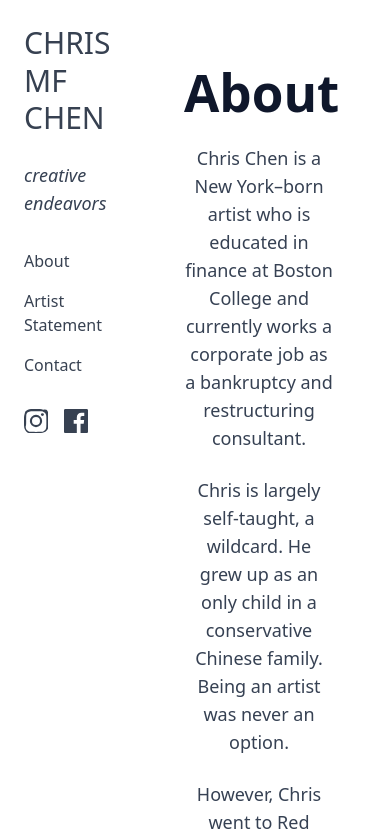
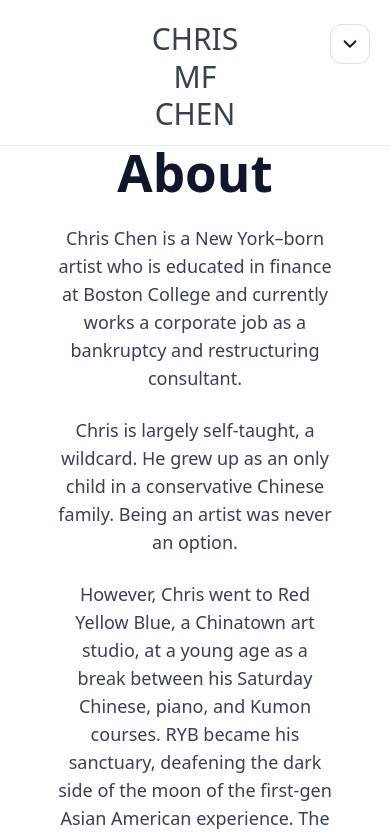
Before and after one commit to kc34251/my-portfolio, a React (Vite) app: page /about in a window 390 px wide. Shown: the top 837 px of the page. Built offline with nearby package versions, Linux system fonts and the light colour scheme.

Commit message:
Mobile update

```diff
--- a/src/About.jsx
+++ b/src/About.jsx
@@ -6,7 +6,7 @@ export default function About() {
       <Sidebar />
 
       {/* Main Content */}
-      <div className="lg:ml-64 md:ml-48 ml-32 px-6 py-8">
+      <div className="page-content lg:ml-64 md:ml-48 ml-32 px-6 py-8">
         <h1 className="text-4xl font-bold mb-6">About</h1>
         <div className="text-lg text-gray-700 space-y-6">
   <p>
--- a/src/App.css
+++ b/src/App.css
@@ -41,3 +41,165 @@
 .read-the-docs {
   color: #888;
 }
+
+.enter-button-wrapper {
+  bottom: 4rem;
+}
+
+.sidebar {
+  z-index: 40;
+}
+
+.sidebar-header {
+  width: 100%;
+  display: flex;
+  align-items: center;
+  justify-content: space-between;
+}
+
+.sidebar-title {
+  display: inline-block;
+}
+
+.sidebar-toggle {
+  display: none;
+}
+
+.sidebar-menu {
+  display: block;
+}
+
+@media (orientation: portrait) and (max-width: 1024px) {
+  .enter-button-wrapper {
+    top: 55% !important;
+    bottom: auto !important;
+    transform: translate(-50%, -50%) !important;
+  }
+
+  .sidebar {
+    position: fixed !important;
+    top: 0;
+    left: 0;
+    right: 0;
+    width: 100% !important;
+    max-width: 100%;
+    height: auto !important;
+    flex-direction: column;
+    align-items: center;
+    padding: 1.25rem 1rem 0.75rem;
+    background: rgba(255, 255, 255, 0.92);
+    backdrop-filter: blur(12px);
+    border-bottom: 1px solid rgba(15, 23, 42, 0.08);
+  }
+
+  .sidebar-header {
+    justify-content: center;
+    text-align: center;
+    position: relative;
+    width: 100%;
+  }
+
+  .sidebar-title {
+    margin-bottom: 0;
+  }
+
+  .sidebar-toggle {
+    display: inline-flex;
+    position: absolute;
+    top: 0.25rem;
+    right: 0.25rem;
+    width: 2.5rem;
+    height: 2.5rem;
+    padding: 0.5rem;
+    border-radius: 0.75rem;
+    border: 1px solid rgba(15, 23, 42, 0.12);
+    background: rgba(255, 255, 255, 0.92);
+    justify-content: center;
+    align-items: center;
+  }
+
+  .sidebar-toggle span {
+    display: block;
+    width: 1.3rem;
+    height: 0.16rem;
+    background: #0f172a;
+    border-radius: 9999px;
+    transition: transform 180ms ease, opacity 180ms ease;
+  }
+
+  .sidebar-toggle span + span {
+    margin-top: 0.28rem;
+  }
+
+  .sidebar-open .bar-top {
+    transform: translateY(0.44rem) rotate(45deg);
+  }
+
+  .sidebar-open .bar-middle {
+    opacity: 0;
+  }
+
+  .sidebar-open .bar-bottom {
+    transform: translateY(-0.44rem) rotate(-45deg);
+  }
+
+  .sidebar-menu {
+    display: none;
+    width: 100%;
+    margin-top: 1rem;
+    padding-top: 1rem;
+    border-top: 1px solid rgba(15, 23, 42, 0.08);
+  }
+
+  .sidebar-open {
+    display: flex !important;
+    flex-direction: column;
+    gap: 1rem;
+  }
+
+  .sidebar-menu nav a,
+  .sidebar-menu .w-full > * {
+    text-align: center;
+  }
+
+  .sidebar-menu nav a {
+    display: block;
+  }
+}
+
+.page-content {
+  min-width: 0;
+}
+
+@media (orientation: portrait) and (max-width: 1024px) {
+  .page-content {
+    margin-left: 0 !important;
+    margin-right: 0 !important;
+    width: auto !important;
+    padding-top: 7rem !important;
+  }
+}
+
+@media (orientation: landscape) and (max-width: 1024px) {
+  .page-content {
+    margin-left: 0 !important;
+    margin-right: 0 !important;
+    width: auto !important;
+    padding-top: 6.5rem !important;
+  }
+
+  .sidebar-social-links {
+    width: 100% !important;
+    justify-content: flex-start !important;
+  }
+
+  .enter-button-wrapper {
+    position: absolute !important;
+    top: 62% !important;
+    left: 50% !important;
+    width: fit-content !important;
+    right: auto !important;
+    bottom: auto !important;
+    transform: translate(-50%, -50%) !important;
+  }
+}
--- a/src/ArtistStatement.jsx
+++ b/src/ArtistStatement.jsx
@@ -7,7 +7,7 @@ export default function ArtistStatement() {
       <Sidebar />
 
       {/* Main Content */}
-      <div className="lg:ml-64 md:ml-48 ml-32 px-6 py-8">
+      <div className="page-content lg:ml-64 md:ml-48 ml-32 px-6 py-8">
         <div className="mb-8">
           <h1 className="text-4xl font-bold mb-6 text-center">Artist Statement</h1>
           <div className="flex justify-center lg:justify-end">
--- a/src/Contact.jsx
+++ b/src/Contact.jsx
@@ -7,14 +7,14 @@ export default function Contact() {
       <Sidebar />
 
       {/* Main Content */}
-      <div className="lg:ml-64 md:ml-48 ml-32 px-6 py-8">
+      <div className="page-content lg:ml-64 md:ml-48 ml-32 px-6 py-8">
         <h1 className="text-4xl font-bold mb-6">Contact</h1>
         <p className="text-lg text-gray-700 mb-4">
           Get in touch with me.
         </p>
         <div className="space-y-2">
           <p><strong>Email:</strong> chris.chen0429@gmail.com</p>
-          <p><strong>Instagram:</strong> <a href="https://instagram.com/chrismfchenarts" className="text-blue-600 hover:underline">@chrismfchenarts</a></p>
+          <p><strong>Instagram:</strong> <a href="https://instagram.com/chrismfchen" className="text-blue-600 hover:underline">@chrismfchenarts</a></p>
         </div>
       </div>
     </main>
--- a/src/Gallery.jsx
+++ b/src/Gallery.jsx
@@ -132,7 +132,7 @@ export default function Gallery() {
       <Sidebar size="small" showSocial={true} />
 
       {/* Main Content */}
-      <div className="lg:ml-64 md:ml-48 ml-24">
+      <div className="lg:ml-64 md:ml-48 ml-0 pt-28 md:pt-0">
         <section className="w-full px-6 py-8">
           <div className="grid gap-8 sm:grid-cols-2 md:grid-cols-3 lg:grid-cols-3">
             {artworks.map((a) => (
--- a/src/Landing.jsx
+++ b/src/Landing.jsx
@@ -122,6 +122,14 @@ export default function Landing() {
     return () => window.removeEventListener('keydown', onKey)
   }, [])
 
+  useEffect(() => {
+    const interval = setInterval(() => {
+      setHeroIndex((i) => (i + 1) % artworks.length)
+    }, 7000)
+
+    return () => clearInterval(interval)
+  }, [])
+
   function nextHero() {
     setHeroIndex((i) => (i + 1) % artworks.length)
   }
@@ -171,8 +179,8 @@ export default function Landing() {
           className="absolute inset-0 bg-contain bg-center"
         />
 
-       {/* Enter button at bottom middle */}
-        <div className="absolute bottom-16 left-1/2 -translate-x-1/2 z-50">
+       {/* Enter button moved closer to middle on portrait mobile */}
+        <div className="absolute enter-button-wrapper left-1/2 -translate-x-1/2 z-50">
           <Link
             to="/gallery"
             className="enter-button"
--- a/src/Sidebar.jsx
+++ b/src/Sidebar.jsx
@@ -1,29 +1,56 @@
+import { useState } from 'react'
 import { Link } from 'react-router-dom'
 
 export default function Sidebar({ children, size = "default", position = "left", showSocial = true }) {
+  const [isOpen, setIsOpen] = useState(false)
   const sizeClasses = {
     small: "lg:w-64 md:w-48 w-24",
     default: "lg:w-64 md:w-48 w-32"
-  };
+  }
 
   const positionClasses = {
     left: "top-0 left-0 h-screen flex-col",
-    bottom: "bottom-0 left-0 w-full h-auto portrait:flex-row portrait:justify-between portrait:items-center landscape:hidden"
-  };
+    bottom: "bottom-0 left-0 w-full h-auto"
+  }
 
   return (
-    <aside className={`fixed ${sizeClasses[size]} ${positionClasses[position]} bg-transparent p-6 flex items-start text-left`}>
-      <Link to="/gallery" className={`text-3xl font-bold block leading-tight ${position === 'bottom' ? 'portrait:mr-8 mb-8 portrait:mb-12' : 'mb-6'}`}>
+    <aside className={`sidebar fixed ${sizeClasses[size]} ${positionClasses[position]} bg-transparent p-6 flex items-start text-left`}>
+      <div className="sidebar-header w-full flex items-center justify-center">
+        <Link to="/gallery" className="sidebar-title text-3xl font-bold block leading-tight text-center mb-6 md:mb-8">
           CHRIS<br />
           MF<br />
           CHEN
         </Link>
-      {!children && (
-        <p className="text-lg italic text-gray-700 mb-8">creative endeavors</p>
+
+        <button
+          type="button"
+          className="sidebar-toggle md:hidden"
+          onClick={() => setIsOpen((open) => !open)}
+          aria-expanded={isOpen}
+          aria-controls="sidebar-menu"
+          aria-label="Toggle menu"
+        >
+          <svg
+            viewBox="0 0 24 24"
+            className="w-6 h-6"
+            fill="none"
+            stroke="currentColor"
+            strokeWidth="2"
+            strokeLinecap="round"
+            strokeLinejoin="round"
+          >
+            {isOpen ? (
+              <path d="M18 15l-6-6-6 6" />
+            ) : (
+              <path d="M6 9l6 6 6-6" />
             )}
+          </svg>
+        </button>
+      </div>
 
+      <div id="sidebar-menu" className={`sidebar-menu w-full ${isOpen ? 'sidebar-open' : ''}`}>
         {children ? (
-        <div className={`w-full ${position === 'bottom' ? 'portrait:w-auto portrait:space-y-6 portrait:text-right space-y-4' : 'space-y-4'}`}>
+          <div className="w-full space-y-4">
             {children}
           </div>
         ) : (
@@ -40,9 +67,9 @@ export default function Sidebar({ children, size = "default", position = "left",
           </nav>
         )}
 
-      <div className={`mt-8 flex justify-center space-x-4 ${showSocial ? '' : 'hidden'}`}>
+        <div className={`mt-8 flex justify-start space-x-4 sidebar-social-links ${showSocial ? '' : 'hidden'}`}>
         <a
-          href="https://www.instagram.com/chrismfchenarts"
+          href="https://www.instagram.com/chrismfchen"
           target="_blank"
           rel="noopener noreferrer"
           aria-label="Instagram"
@@ -67,6 +94,7 @@ export default function Sidebar({ children, size = "default", position = "left",
           </svg>
         </a>
       </div>
+      </div>
     </aside>
   )
 }
--- a/src/index.css
+++ b/src/index.css
@@ -1,3 +1,5 @@
+@import url('https://fonts.googleapis.com/css2?family=Inter:wght@400;500;600;700&display=swap');
+
 @tailwind base;
 @tailwind components;
 @tailwind utilities;
@@ -28,11 +30,13 @@ a:hover {
 .enter-button {
   color: white;
   background: transparent;
-  border: 1px solid white;
+  border: 2px solid white;
   padding: 1rem 2rem;
   font-size: 1.5rem;
+  letter-spacing: 0.35em;
   text-decoration: none;
   display: inline-block;
+  text-transform: uppercase;
 }
 
 .enter-button:hover {
@@ -158,3 +162,12 @@ summary:focus {
   box-shadow: none !important;
   border-color: transparent !important;
 }
+
+.sidebar-title,
+.sidebar-menu a {
+  font-family: 'Satoshi', ui-sans-serif, system-ui, sans-serif;
+}
+
+.artwork-detail-text {
+  font-family: 'Inter', ui-sans-serif, system-ui, sans-serif;
+}
```
Also changed, not shown: src/Artwork.jsx (+13 -12 lines). Lines whose indentation alone changed are shown as unchanged.
